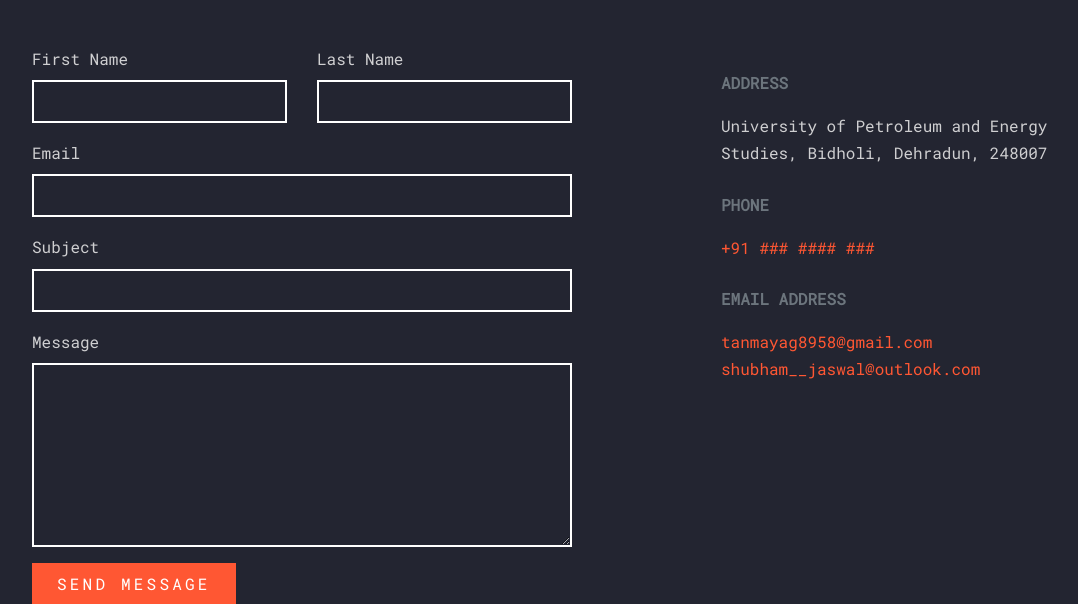
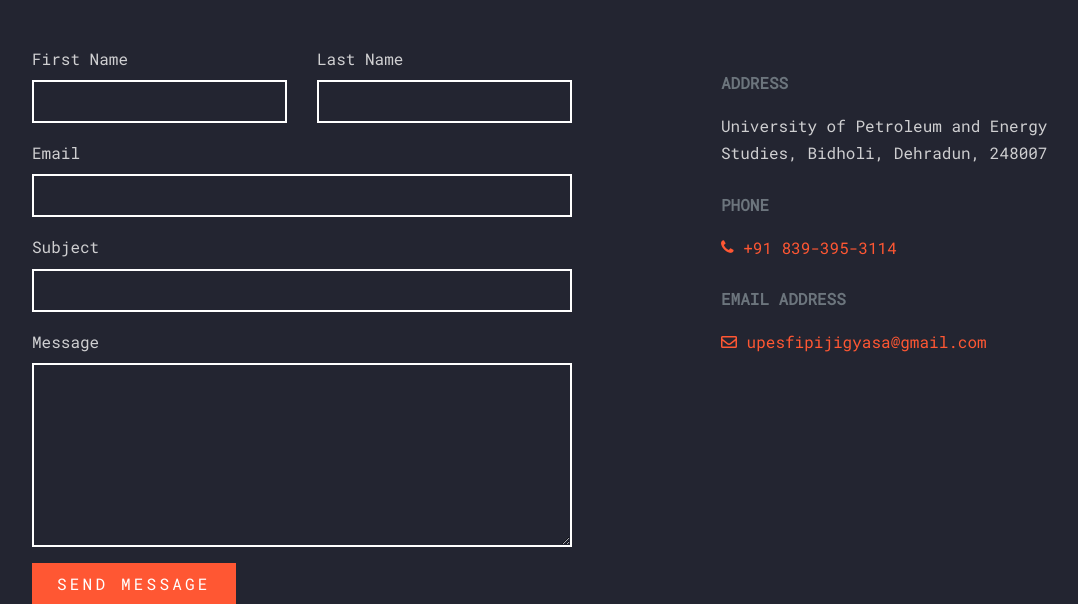
Before and after one commit to alexholdendev/Django-JIGYASA, a Django app: page /contacts/ in a window 1280 px wide. Shown: the part 675-1279 px from the top of the page, without its empty margins (53-1131 px from the left). Run offline with Django 3.2, Linux system fonts and the light colour scheme; some libraries are stand-ins or nearby versions; some web fonts are replaced.

Commit message:
contact details

```diff
--- a/jigyasa/templates/jigyasa/contacts.html
+++ b/jigyasa/templates/jigyasa/contacts.html
@@ -71,11 +71,10 @@
           <p class="mb-4">University of Petroleum and Energy Studies, Bidholi, Dehradun, 248007</p>
 
           <p class="mb-0 font-weight-bold text-secondary text-uppercase mb-3">Phone</p>
-          <p class="mb-4"><a href="#">+91 ### #### ###</a></p>
+          <p class="mb-4"><a href="tel:839-395-3114"><span class="icon-phone"></span> +91 839-395-3114</a></p>
 
           <p class="mb-0 font-weight-bold text-secondary text-uppercase mb-3">Email Address</p>
-          <p class="mb-0"><a href="#">tanmayag8958@gmail.com</a>
-                          <a href="#">shubham__jaswal@outlook.com</a>
+          <p class="mb-0"><a href = "mailto: upesfipijigyasa@gmail.com"><span class="far fa-envelope"></span> upesfipijigyasa@gmail.com</a>
          </p>
 
         </div>
```
